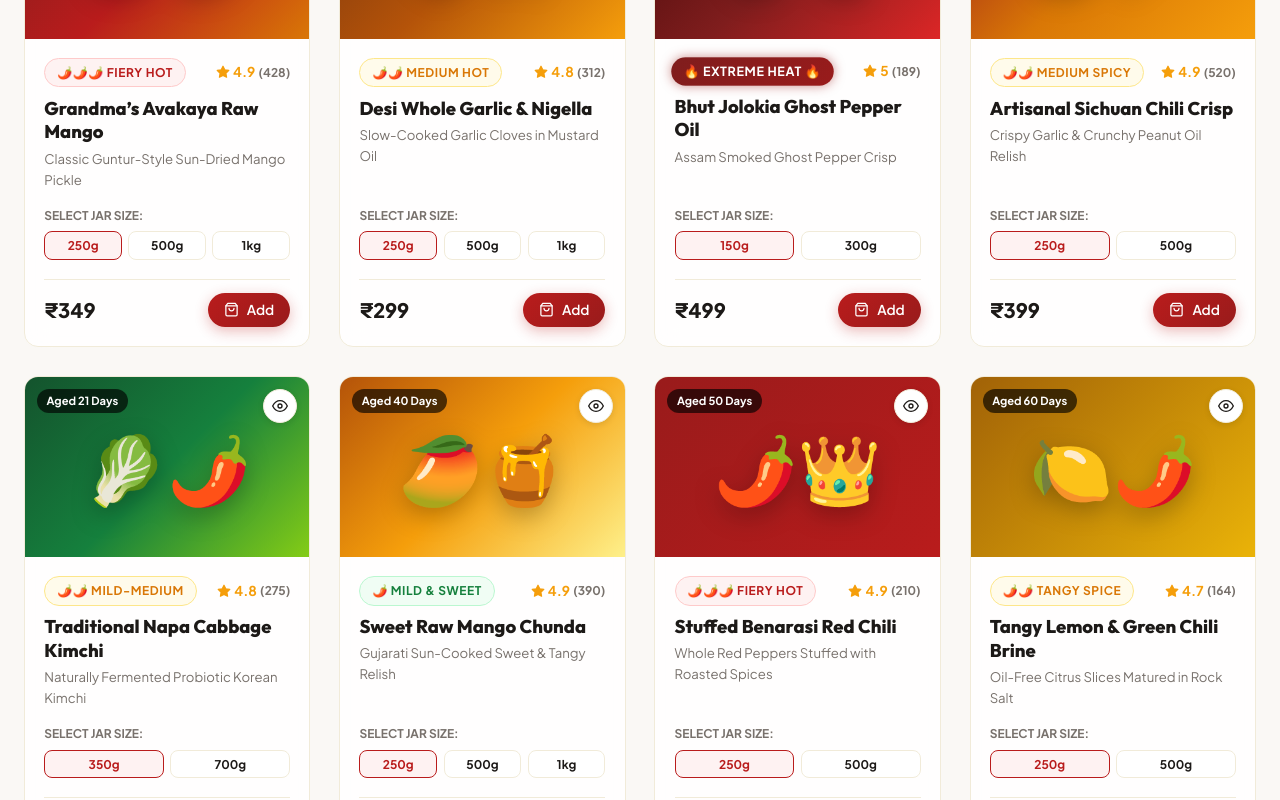
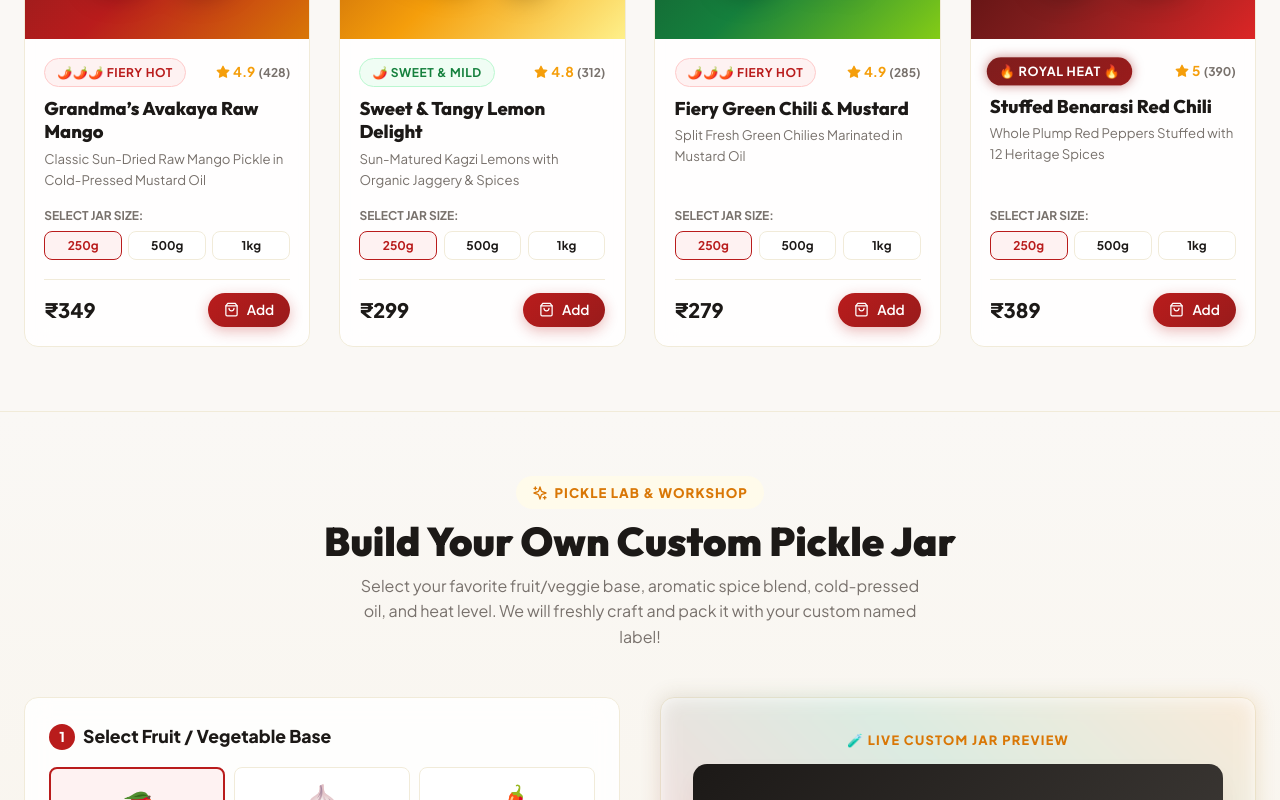
Before and after one commit to Nitansh/pickel, a React (Vite) app: page / in a window 1280 px wide. Shown: the part 1400-2200 px from the top of the page. Built offline with nearby package versions, Linux system fonts and the light colour scheme.

Commit message:
Update store catalog to exclusively featured Raw Mango, Sweet Lemon, Green Chili, and Red Chili pickles

```diff
--- a/src/data/pickles.js
+++ b/src/data/pickles.js
@@ -1,27 +1,27 @@
 export const PICKLE_CATEGORIES = [
-  { id: 'all', name: 'All Pickles', icon: '✨' },
-  { id: 'indian', name: 'Traditional Indian', icon: '🥭' },
-  { id: 'fiery', name: 'Fiery & Oil Infused', icon: '🌶️' },
-  { id: 'global', name: 'Global Ferments', icon: '🌏' },
-  { id: 'sweet', name: 'Sweet & Tangy', icon: '🍯' }
+  { id: 'all', name: 'All Signature Pickles', icon: '✨' },
+  { id: 'mango', name: 'Mango', icon: '🥭' },
+  { id: 'lemon', name: 'Sweet Lemon', icon: '🍋' },
+  { id: 'greenchili', name: 'Green Chili', icon: '🌶️' },
+  { id: 'redchili', name: 'Red Chili', icon: '🔥' }
 ];
 
 export const PICKLE_PRODUCTS = [
   {
-    id: 'p1',
+    id: 'mango-avakaya',
     name: 'Grandma’s Avakaya Raw Mango',
-    subtitle: 'Classic Guntur-Style Sun-Dried Mango Pickle',
-    category: 'indian',
+    subtitle: 'Classic Sun-Dried Raw Mango Pickle in Cold-Pressed Mustard Oil',
+    category: 'mango',
     price: 349,
     rating: 4.9,
     reviewCount: 428,
     spiceLevel: 4,
     spiceLabel: 'Fiery Hot',
     agedDays: 45,
-    tag: 'Best Seller 🔥',
+    tag: 'Best Seller 🥭',
     oilType: 'Cold-Pressed Mustard Oil',
     dietary: ['100% Organic', 'Vegan', 'Preservative Free'],
-    description: 'Crisp raw raw mango cut into chunks, marinated in crushed Guntur red chilies, mustard seeds, fenugreek, and cold-pressed mustard oil. Matured under the sun for 45 days.',
+    description: 'Crisp raw Andhra mangoes cut into chunks, marinated in crushed Guntur red chilies, mustard seeds, fenugreek, and cold-pressed mustard oil. Sun-cured for 45 days.',
     ingredients: ['Raw Andhra Mangoes', 'Cold-Pressed Mustard Oil', 'Guntur Red Chili Powder', 'Yellow Mustard Seeds', 'Fenugreek Powder', 'Himalayan Pink Salt', 'Asafoetida (Hing)'],
     sizes: [
       { weight: '250g', price: 349 },
@@ -33,173 +33,78 @@ export const PICKLE_PRODUCTS = [
     inStock: true
   },
   {
-    id: 'p2',
-    name: 'Desi Whole Garlic & Nigella',
-    subtitle: 'Slow-Cooked Garlic Cloves in Mustard Oil',
-    category: 'indian',
+    id: 'sweet-lemon',
+    name: 'Sweet & Tangy Lemon Delight',
+    subtitle: 'Sun-Matured Kagzi Lemons with Organic Jaggery & Spices',
+    category: 'lemon',
     price: 299,
     rating: 4.8,
     reviewCount: 312,
-    spiceLevel: 3,
-    spiceLabel: 'Medium Hot',
-    agedDays: 30,
-    tag: 'Immunity Booster 🧄',
-    oilType: 'Kachi Ghani Mustard Oil',
-    dietary: ['Gluten Free', 'Zero Added Water'],
-    description: 'Whole peeled plump garlic cloves slow-simmered in mustard oil with Kalonji (Nigella seeds), bishop seeds (Ajwain), and coarse red chilies.',
-    ingredients: ['Farm-Fresh Whole Garlic', 'Mustard Oil', 'Nigella Seeds (Kalonji)', 'Bishop Seeds (Ajwain)', 'Dry Red Chilies', 'Turmeric', 'Pink Salt'],
+    spiceLevel: 1,
+    spiceLabel: 'Sweet & Mild',
+    agedDays: 60,
+    tag: 'Oil Free 🍋',
+    oilType: 'Oil-Free Jaggery Brine',
+    dietary: ['Zero Oil', 'Organic Jaggery', 'Digestive Goodness'],
+    description: 'Juicy Kagzi lemon slices slow sun-cooked with pure sugarcane jaggery, black salt, cardamom, and roasted cumin. Sweet, tangy, and soothing for digestion.',
+    ingredients: ['Fresh Kagzi Lemons', 'Organic Sugarcane Jaggery', 'Pink Rock Salt', 'Black Salt', 'Cardamom Powder', 'Roasted Cumin', 'Carom Seeds (Ajwain)'],
     sizes: [
       { weight: '250g', price: 299 },
       { weight: '500g', price: 549 },
       { weight: '1kg', price: 999 }
     ],
-    imageBg: 'linear-gradient(135deg, #78350f 0%, #b45309 50%, #f59e0b 100%)',
-    emoji: '🧄✨',
+    imageBg: 'linear-gradient(135deg, #b45309 0%, #f59e0b 50%, #fef08a 100%)',
+    emoji: '🍋🍯',
     inStock: true
   },
   {
-    id: 'p3',
-    name: 'Bhut Jolokia Ghost Pepper Oil',
-    subtitle: 'Assam Smoked Ghost Pepper Crisp',
-    category: 'fiery',
-    price: 499,
-    rating: 5.0,
-    reviewCount: 189,
-    spiceLevel: 5,
-    spiceLabel: 'Extreme Heat 🔥',
-    agedDays: 60,
-    tag: 'Extremely Hot ⚡',
-    oilType: 'Infused Sesame & Chili Oil',
-    dietary: ['Keto Friendly', 'Artisanal Batch'],
-    description: 'Handpicked Assam Ghost Peppers smoked over wood logs and infused in slow-toasted garlic sesame oil with crunchy shallot flakes. Proceed with caution!',
-    ingredients: ['Assam Ghost Peppers (Bhut Jolokia)', 'Wood-Fired Sesame Oil', 'Fried Shallots', 'Garlic Flakes', 'Sichuan Pepper', 'Sea Salt'],
+    id: 'green-chili',
+    name: 'Fiery Green Chili & Mustard',
+    subtitle: 'Split Fresh Green Chilies Marinated in Mustard Oil',
+    category: 'greenchili',
+    price: 279,
+    rating: 4.9,
+    reviewCount: 285,
+    spiceLevel: 4,
+    spiceLabel: 'Fiery Hot',
+    agedDays: 30,
+    tag: 'Spicy Favorite 🌶️',
+    oilType: 'Cold-Pressed Mustard Oil',
+    dietary: ['100% Natural', 'Gluten Free', 'Vegan'],
+    description: 'Fresh farm-picked green chilies slit vertically and stuffed with coarse yellow mustard seeds, crushed fennel, turmeric, and cold-pressed Kachi Ghani mustard oil.',
+    ingredients: ['Farm-Fresh Green Chilies', 'Yellow Mustard Seeds', 'Kachi Ghani Mustard Oil', 'Fennel Powder (Saunf)', 'Dry Mango Powder (Amchur)', 'Turmeric', 'Pink Salt'],
     sizes: [
-      { weight: '150g', price: 499 },
-      { weight: '300g', price: 899 }
+      { weight: '250g', price: 279 },
+      { weight: '500g', price: 499 },
+      { weight: '1kg', price: 899 }
     ],
-    imageBg: 'linear-gradient(135deg, #450a0a 0%, #7f1d1d 50%, #dc2626 100%)',
-    emoji: '🔥👻',
+    imageBg: 'linear-gradient(135deg, #14532d 0%, #15803d 50%, #84cc16 100%)',
+    emoji: '🌶️✨',
     inStock: true
   },
   {
-    id: 'p4',
-    name: 'Artisanal Sichuan Chili Crisp',
-    subtitle: 'Crispy Garlic & Crunchy Peanut Oil Relish',
-    category: 'fiery',
-    price: 399,
-    rating: 4.9,
-    reviewCount: 520,
-    spiceLevel: 3,
-    spiceLabel: 'Medium Spicy',
-    agedDays: 14,
-    tag: 'Trending Worldwide 🥢',
-    oilType: 'Toasted Peanut & Sesame Oil',
-    dietary: ['Vegan', 'No MSG'],
-    description: 'Crispy fried garlic chips, shallots, roasted peanuts, and numbing Sichuan peppercorns steeped in spicy chili oil. Adds umami magic to noodles, rice, and eggs.',
-    ingredients: ['Sichuan Peppercorns', 'Crispy Garlic Chips', 'Roasted Peanuts', 'Chili Flakes', 'Toasted Sesame Seeds', 'Dark Soy Sauce Extract', 'Cold-Pressed Peanut Oil'],
-    sizes: [
-      { weight: '250g', price: 399 },
-      { weight: '500g', price: 729 }
-    ],
-    imageBg: 'linear-gradient(135deg, #991b1b 0%, #d97706 50%, #f59e0b 100%)',
-    emoji: '🌶️🥢',
-    inStock: true
-  },
-  {
-    id: 'p5',
-    name: 'Traditional Napa Cabbage Kimchi',
-    subtitle: 'Naturally Fermented Probiotic Korean Kimchi',
-    category: 'global',
-    price: 379,
-    rating: 4.8,
-    reviewCount: 275,
-    spiceLevel: 2,
-    spiceLabel: 'Mild-Medium',
-    agedDays: 21,
-    tag: 'Probiotic Goodness 🥬',
-    oilType: 'Fermented Brine',
-    dietary: ['100% Vegan Option', 'Gut Healthy', 'No Preservatives'],
-    description: 'Salt-brined Napa cabbage leaves coated in Korean Gochugaru chili flakes, Asian pear juice, ginger, garlic, and spring onions. Wild fermented for gut wellness.',
-    ingredients: ['Napa Cabbage', 'Korean Gochugaru Chili', 'Asian Pear', 'Daikon Radish', 'Fresh Ginger', 'Garlic', 'Sea Salt', 'Spring Onions'],
-    sizes: [
-      { weight: '350g', price: 379 },
-      { weight: '700g', price: 699 }
-    ],
-    imageBg: 'linear-gradient(135deg, #14532d 0%, #15803d 50%, #84cc16 100%)',
-    emoji: '🥬🌶️',
-    inStock: true
-  },
-  {
-    id: 'p6',
-    name: 'Sweet Raw Mango Chunda',
-    subtitle: 'Gujarati Sun-Cooked Sweet & Tangy Relish',
-    category: 'sweet',
-    price: 329,
-    rating: 4.9,
+    id: 'red-chili',
+    name: 'Stuffed Benarasi Red Chili',
+    subtitle: 'Whole Plump Red Peppers Stuffed with 12 Heritage Spices',
+    category: 'redchili',
+    price: 389,
+    rating: 5.0,
     reviewCount: 390,
-    spiceLevel: 1,
-    spiceLabel: 'Mild & Sweet',
-    agedDays: 40,
-    tag: 'Kid Favorite 🍯',
-    oilType: 'Oil-Free (Jaggery Based)',
-    dietary: ['Fat Free', 'Made with Organic Jaggery'],
-    description: 'Fine shredded Rajapuri raw mangoes slow sun-cooked with pure organic jaggery, saffron strands, cardamoms, and a hint of roasted cumin. Tastes heavenly with parathas.',
-    ingredients: ['Shredded Raw Mango', 'Organic Sugarcane Jaggery', 'Saffron Strands', 'Cardamom Powder', 'Roasted Cumin', 'Cinnamon', 'Black Salt'],
-    sizes: [
-      { weight: '250g', price: 329 },
-      { weight: '500g', price: 599 },
-      { weight: '1kg', price: 1099 }
-    ],
-    imageBg: 'linear-gradient(135deg, #b45309 0%, #f59e0b 50%, #fef08a 100%)',
-    emoji: '🥭🍯',
-    inStock: true
-  },
-  {
-    id: 'p7',
-    name: 'Stuffed Benarasi Red Chili',
-    subtitle: 'Whole Red Peppers Stuffed with Roasted Spices',
-    category: 'indian',
-    price: 389,
-    rating: 4.9,
-    reviewCount: 210,
-    spiceLevel: 4,
-    spiceLabel: 'Fiery Hot',
+    spiceLevel: 5,
+    spiceLabel: 'Royal Heat 🔥',
     agedDays: 50,
-    tag: 'Royal Recipe 👑',
-    oilType: 'Mustard Oil',
-    dietary: ['Handcrafted', 'Heritage Recipe'],
-    description: 'Plump plump Benarasi red chilies carefully hand-stuffed with 12 roasted aromatic spices including dry mango powder (Amchur), mustard, and fennel.',
-    ingredients: ['Banarasi Thick Red Chilies', 'Amchur (Dry Mango Powder)', 'Saunf (Fennel)', 'Ajwain', 'Mustard Powder', 'Mustard Oil', 'Rock Salt'],
+    tag: 'Royal Heritage 👑',
+    oilType: 'Pure Mustard Oil',
+    dietary: ['Handcrafted', 'Heritage Recipe', 'No Water Added'],
+    description: 'Thick, vibrant Benarasi red chilies hand-stuffed with a fragrant 12-spice mixture including dry mango powder, fennel, mustard, and aged mustard oil.',
+    ingredients: ['Banarasi Thick Red Chilies', 'Amchur (Dry Mango Powder)', 'Saunf (Fennel)', 'Ajwain', 'Mustard Powder', 'Mustard Oil', 'Rock Salt', 'Hing'],
     sizes: [
       { weight: '250g', price: 389 },
-      { weight: '500g', price: 699 }
+      { weight: '500g', price: 699 },
+      { weight: '1kg', price: 1249 }
     ],
-    imageBg: 'linear-gradient(135deg, #991b1b 0%, #b91c1c 100%)',
+    imageBg: 'linear-gradient(135deg, #450a0a 0%, #7f1d1d 50%, #dc2626 100%)',
     emoji: '🌶️👑',
-    inStock: true
-  },
-  {
-    id: 'p8',
-    name: 'Tangy Lemon & Green Chili Brine',
-    subtitle: 'Oil-Free Citrus Slices Matured in Rock Salt',
-    category: 'indian',
-    price: 249,
-    rating: 4.7,
-    reviewCount: 164,
-    spiceLevel: 2,
-    spiceLabel: 'Tangy Spice',
-    agedDays: 60,
-    tag: 'Oil Free 🍋',
-    oilType: 'Oil-Free Natural Juice Brine',
-    dietary: ['Zero Oil', 'Low Calorie', 'Digestive'],
-    description: 'Thinly sliced Kagzi lemons and split green chilies marinated in pure lemon juice and pink rock salt with carom seeds. Gets smoother with age.',
-    ingredients: ['Kagzi Fresh Lemons', 'Fresh Green Chilies', 'Lemon Juice', 'Pink Rock Salt', 'Ajwain Seeds', 'Black Pepper'],
-    sizes: [
-      { weight: '250g', price: 249 },
-      { weight: '500g', price: 449 }
-    ],
-    imageBg: 'linear-gradient(135deg, #a16207 0%, #eab308 100%)',
-    emoji: '🍋🌶️',
     inStock: true
   }
 ];
@@ -207,12 +112,12 @@ export const PICKLE_PRODUCTS = [
 export const SUBSCRIPTION_PLANS = [
   {
     id: 'monthly',
-    name: 'The Pickle Connoisseur',
+    name: 'The Signature Box',
     frequency: 'Monthly Box',
     price: 799,
     originalPrice: 999,
     savings: 'Save 20%',
-    features: ['3 Surprise Artisanal Jars (250g each)', 'Exclusive Subscriber-only Seasonal Flavor', 'Free Express Doorstep Shipping', 'Cancel or Pause Anytime']
+    features: ['3 Pickles Box (Raw Mango, Sweet Lemon, Red Chili)', 'Free Express Doorstep Shipping', 'Cancel or Pause Anytime']
   },
   {
     id: 'quarterly',
@@ -222,7 +127,7 @@ export const SUBSCRIPTION_PLANS = [
     originalPrice: 2999,
     savings: 'Save 27%',
     popular: true,
-    features: ['9 Jars over 3 Months (3 Jars / month)', '1 Free Custom Engraved Ceramic Jar', 'Priority Free Shipping', 'Custom Spice Level Selection']
+    features: ['9 Jars over 3 Months (All 4 Signature Varieties)', '1 Free Custom Engraved Ceramic Jar', 'Priority Free Shipping']
   }
 ];
 
@@ -232,7 +137,7 @@ export const REVIEWS = [
     name: 'Radhika Sharma',
     city: 'Mumbai',
     rating: 5,
-    comment: 'The Avakaya Raw Mango pickle tastes exactly like my grandmother used to make in Andhra! The oil fragrance and spice level are 10/10.',
+    comment: 'The Grandma Avakaya Raw Mango pickle tastes exactly like home! The oil fragrance and spice level are 10/10.',
     product: 'Grandma’s Avakaya Raw Mango',
     verified: true,
     date: '2 days ago'
@@ -242,8 +147,8 @@ export const REVIEWS = [
     name: 'Vikramaditya Verma',
     city: 'Bengaluru',
     rating: 5,
-    comment: 'Sichuan Chili Crisp is addictive! I put it on my fried eggs, Maggi, and even plain curd rice. Absolutely sublime texture.',
-    product: 'Artisanal Sichuan Chili Crisp',
+    comment: 'Sweet Lemon Pickle is amazing with parathas! Perfectly balanced sweet and tangy flavor.',
+    product: 'Sweet & Tangy Lemon Delight',
     verified: true,
     date: '1 week ago'
   },
@@ -252,8 +157,8 @@ export const REVIEWS = [
     name: 'Ananya Roy',
     city: 'Kolkata',
     rating: 5,
-    comment: 'Custom Pickle Jar builder was super fun! I created a Garlic + Bhut Jolokia mix in Mustard oil and it turned out insanely delicious.',
-    product: 'Custom Build Jar',
+    comment: 'Stuffed Benarasi Red Chili pickle is royal! Thick red chilies with rich mustard oil.',
+    product: 'Stuffed Benarasi Red Chili',
     verified: true,
     date: '3 days ago'
   }
```
